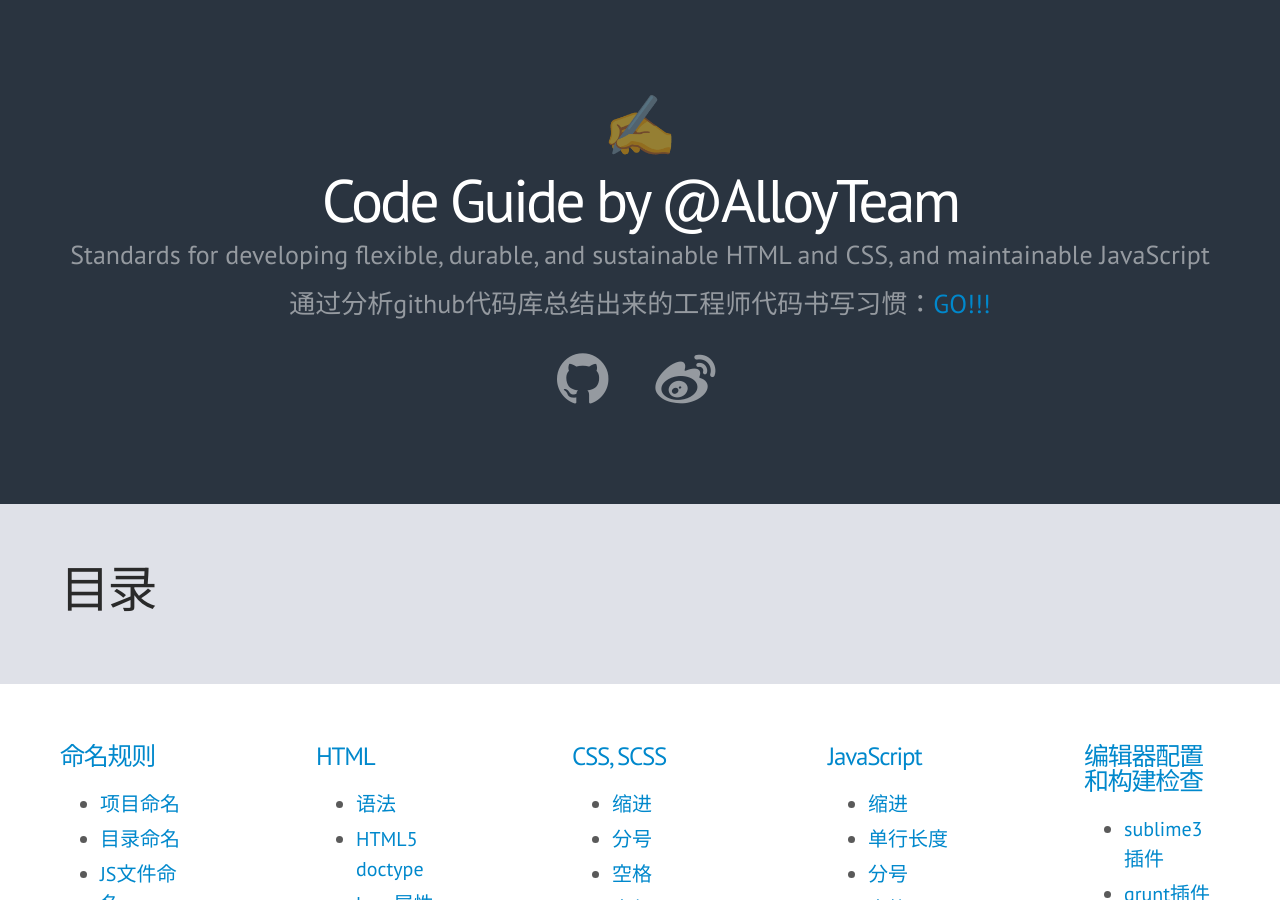
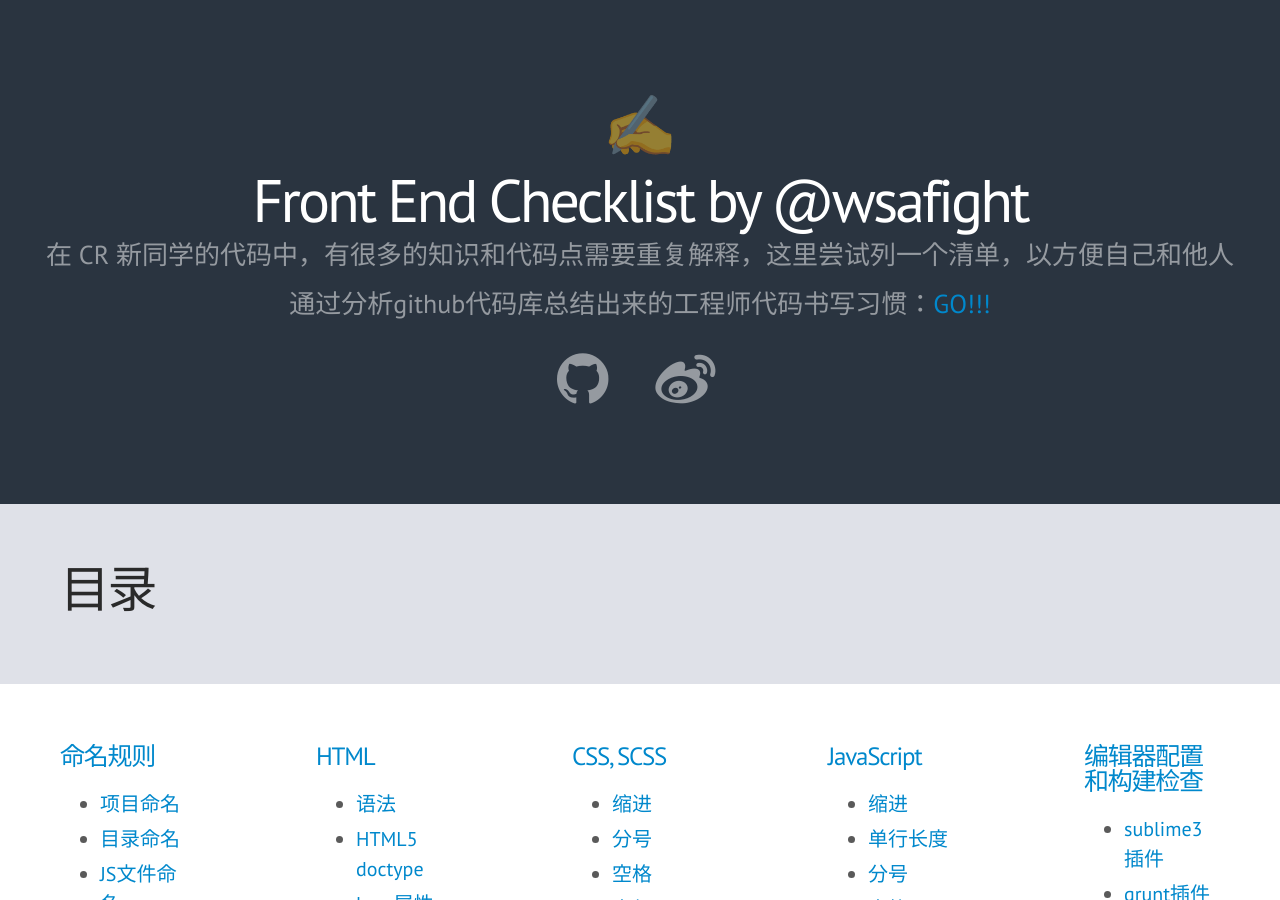
Before and after one commit to wsafight/front-end-checklist, a Jekyll site: the page built from index.html, in a window 1280 px wide and 900 px high. Built offline with Jekyll 4.4.1, drawn with Linux system fonts in a browser that asks for light colours; some web fonts are replaced; Markdown is read by kramdown in place of the engine named in the settings.

Commit message:
#FEAT: head change

```diff
--- a/_config.yml
+++ b/_config.yml
@@ -1,6 +1,6 @@
-name:          Code Guide by @AlloyTeam
-description:   Standards for developing flexible, durable, and sustainable HTML and CSS, and maintainable JavaScript
-url:           https://github.com/AlloyTeam/CodeGuide
+name:          Front End Checklist by @wsafight
+description:   在 CR 新同学的代码中，有很多的知识和代码点需要重复解释，这里尝试列一个清单，以方便自己和他人
+url:           https://github.com/wsafight/front-end-checklist
 
 include:       [".editorconfig", ".jscsrc", ".jshintrc", ".csslintrc", ".scss-lint.yml"]
 
```
